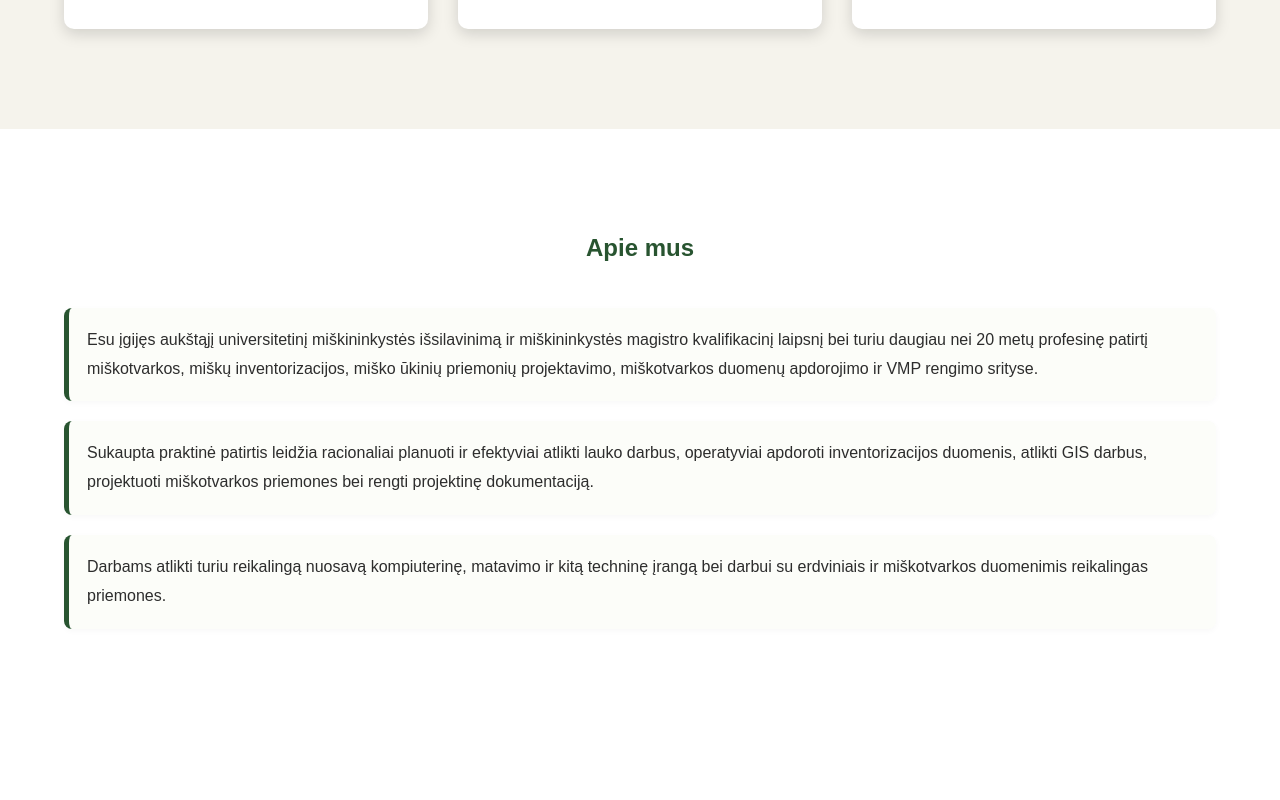
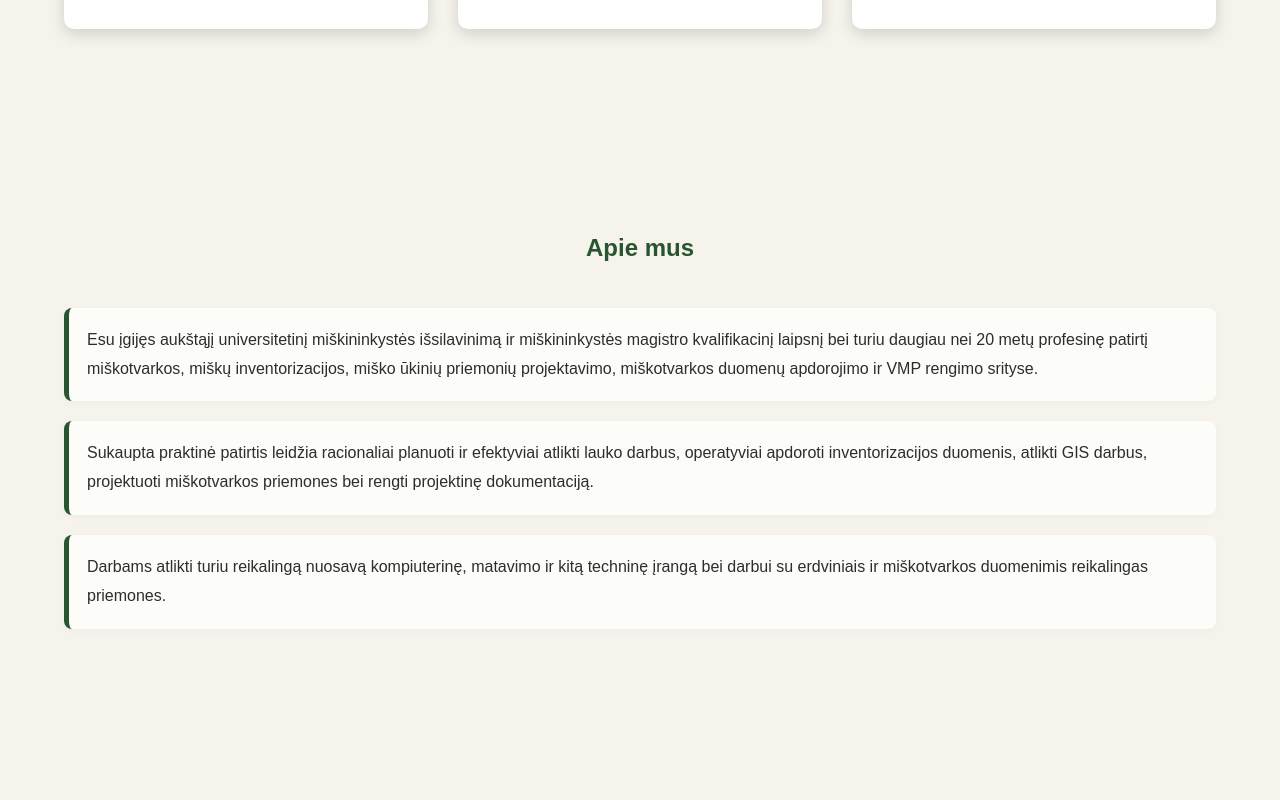
Before and after one commit to Pukis05/misko-ritmu, a Next.js app: page / in a window 1280 px wide. Shown: the part 1460-2260 px from the top of the page. Built offline with nearby package versions, Linux system fonts and the light colour scheme.

Commit message:
style change in contacts

```diff
--- a/app/globals.css
+++ b/app/globals.css
@@ -154,7 +154,7 @@ section {
 }
 
 .alt {
-    background: white;
+    background: #f5f3ec;
 }
 
 /* ABOUT: make paragraphs more separate and stand out */
@@ -217,7 +217,6 @@ form {
 }
 
 .contact-info {
-    background: #f5f3ec;
     display: flex;
     justify-content: center;
     margin-bottom: 40px;
```
